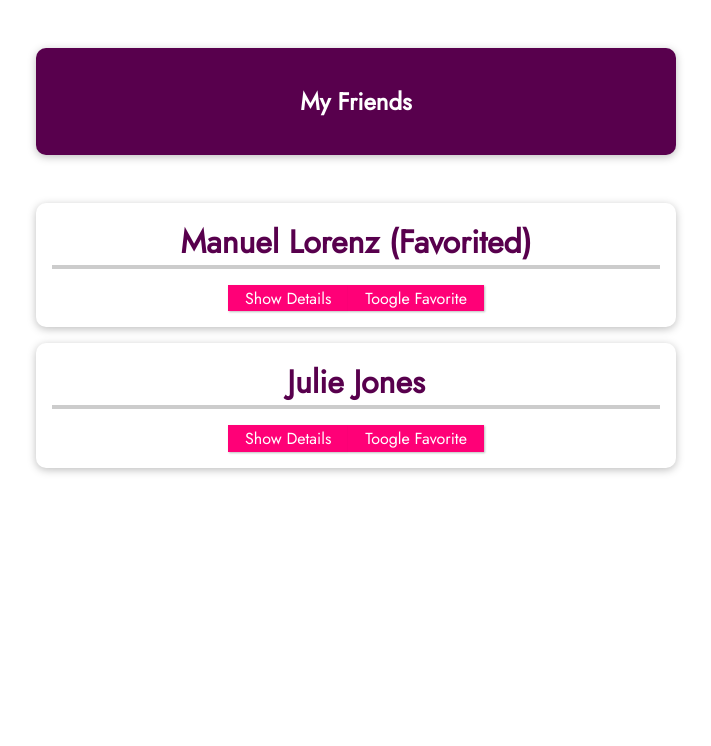
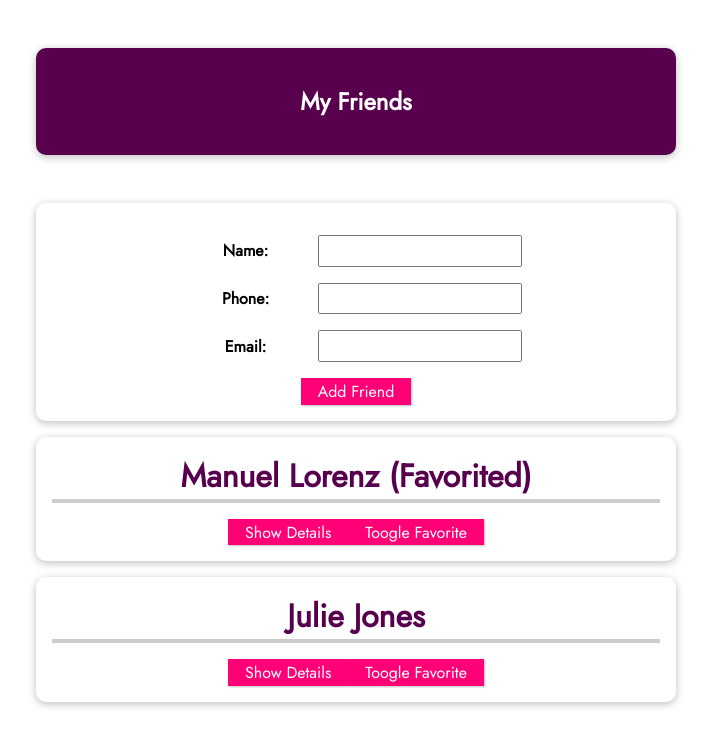
Before and after one commit to ntbanit/learn-vue.js, a Vue app in the folder section-07-dev-setup-with-vue-cli/vue-new-project/: page / in a window 1280 px wide. Shown: the top 746 px of the page, without its empty margins (284-995 px from the left). Built offline with nearby package versions, Linux system fonts and the light colour scheme.

Commit message:
section 08 video 103: add new friend

```diff
--- a/section-07-dev-setup-with-vue-cli/vue-new-project/src/App.vue
+++ b/section-07-dev-setup-with-vue-cli/vue-new-project/src/App.vue
@@ -1,6 +1,7 @@
 <template>
   <section>
     <header><h1>My Friends</h1></header>
+    <new-friend @add-friend="addFriend"></new-friend>
     <ul>
       <friend-contact
         v-for="friend in friends"
@@ -43,6 +44,16 @@ export default {
     toogleFavoriteStatus(friendId){
       const foundFriend = this.friends.find((friend) => friend.id === friendId);
       foundFriend.favorited = !foundFriend.favorited;
+    },
+    addFriend(name, phone, mail){
+      const newFriend = {
+        id: new Date().toISOString(),
+        name: name,
+        phone: phone,
+        email: mail,
+        favorited: false
+      };
+      this.friends.push(newFriend);
     }
   }
 };
@@ -81,7 +92,7 @@ header {
   list-style: none;
 }
 
-#app li {
+#app li, #app form {
   box-shadow: 0 2px 8px rgba(0, 0, 0, 0.26);
   margin: 1rem auto;
   border-radius: 10px;
@@ -114,4 +125,19 @@ header {
   border-color: #ec3169;
   box-shadow: 1px 1px 4px rgba(0, 0, 0, 0.26);
 }
+
+#app input {
+  font: inherit;
+  padding: 0.15rem;
+}
+#app label {
+  font-weight: bold;
+  margin-right: 1rem;
+  width: 7rem;
+  display: inline-block;
+}
+#app form div {
+  margin: 1rem 0;
+}
+
 </style>
--- a/section-07-dev-setup-with-vue-cli/vue-new-project/src/components/FriendContact.vue
+++ b/section-07-dev-setup-with-vue-cli/vue-new-project/src/components/FriendContact.vue
@@ -41,6 +41,7 @@ export default {
       default: false
     },
   },
+  emits: ['toogle-favorite'],
   data() {
     return {
       detailsAreVisible: false
--- /dev/null
+++ b/section-07-dev-setup-with-vue-cli/vue-new-project/src/components/NewFriend.vue
@@ -0,0 +1,35 @@
+<template>
+    <form @submit.prevent="addFriend">
+        <div>
+            <label>Name: </label>
+            <input type="text" v-model="inputName"/>
+        </div>
+        <div>
+            <label>Phone: </label>
+            <input type="tel" v-model="inputPhone"/>
+        </div>
+        <div>
+            <label>Email: </label>
+            <input type="email" v-model="inputEmail"/>
+        </div>
+        <button>Add Friend</button>
+    </form>
+</template>
+
+<script>
+export default{
+    emits : ['add-friend'],
+    data() {
+        return {
+            inputName: '',
+            inputPhone: '',
+            inputEmail: ''
+        }
+    },
+    methods : {
+        addFriend(){
+            this.$emit('add-friend', this.inputName, this.inputPhone, this.inputEmail)
+        }
+    }
+}
+</script>
--- a/section-07-dev-setup-with-vue-cli/vue-new-project/src/main.js
+++ b/section-07-dev-setup-with-vue-cli/vue-new-project/src/main.js
@@ -1,7 +1,9 @@
 import { createApp } from 'vue';
 import App from './App.vue';
 import FriendContact from './components/FriendContact.vue';
+import NewFriend from './components/NewFriend.vue';
 
 const app = createApp(App);
 app.component('friend-contact', FriendContact);
+app.component('new-friend', NewFriend);
 app.mount('#app');
```
